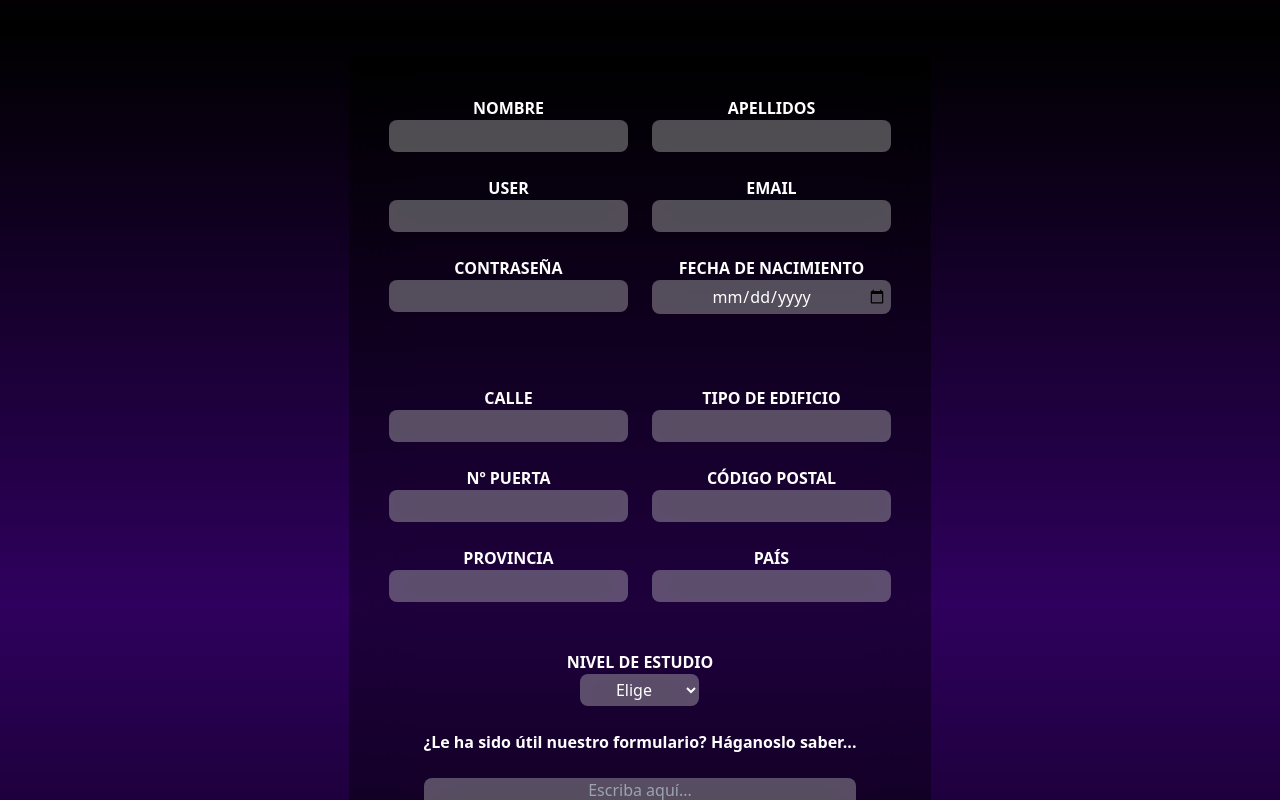
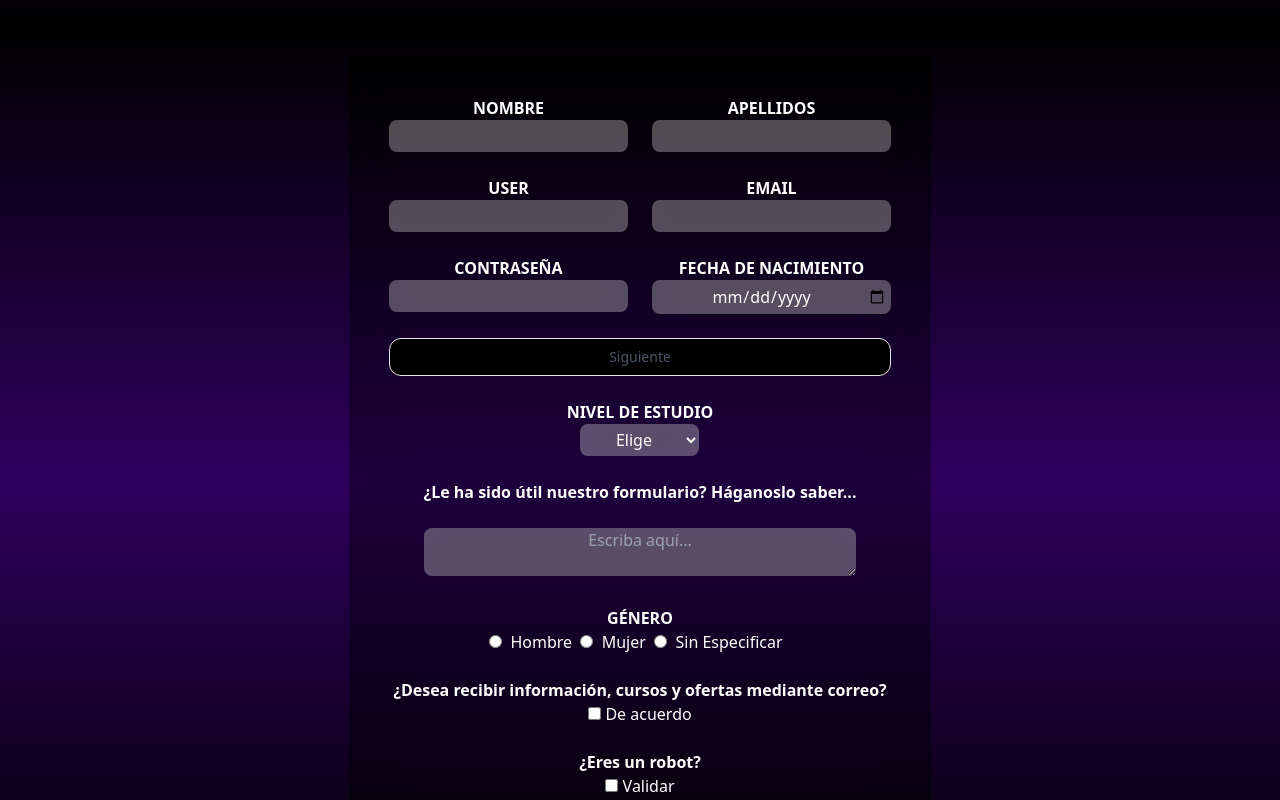
Before and after one commit to MedhoMs/Formulario-Vue, a Vue app: page / in a window 1280 px wide. Shown: the top 800 px of the page. Built offline with nearby package versions, Linux system fonts and the light colour scheme.

Commit message:
Made a button validation for empties labels

```diff
--- a/src/components/ButtonInput.vue
+++ b/src/components/ButtonInput.vue
@@ -3,7 +3,7 @@ const model = defineModel()
 
 </script>
 <template>
-    <button class="px-4 py-2 text-sm font-medium text-white bg-black border">
+    <button class="px-4 py-2 text-sm font-medium text-white bg-black border disabled:text-gray-600">
         <slot></slot>
     </button>
 </template>
--- a/src/components/HelloWorld.vue
+++ b/src/components/HelloWorld.vue
@@ -49,6 +49,13 @@ const resetForm = () => {
     button: ""
   };
 };
+
+const activeCheckbox = ref (false)
+
+const sections = ref({
+  current: "personalInfo"
+})
+
 
 const captchaValidation = () => {
   const captchaNumber1 = ref(5);
@@ -123,7 +130,8 @@ const buildingType = [
 <template>
   <div class="grid place-items-center dark:text-white bg-gradient-to-b from-black via-[#2f005e] to-black my-7">
     <form @submit="submitValidation" autocomplete="off" class="rounded-xl text-center bg-black/35 backdrop-blur-xl p-10 place-items-center">
-      <div class="grid gap-6 mb-6 md:grid-cols-2">
+      <div v-if="sections.current === 'personalInfo'">
+        <div class="grid gap-6 mb-6 md:grid-cols-2">
         <label for="name">
           <div class="font-bold">NOMBRE</div>
           <FormInput v-model="form.name" type="text" id="name" name="name" required></FormInput>
@@ -141,23 +149,26 @@ const buildingType = [
 
         <label for="mail">
           <div class="font-bold">EMAIL</div>
-          <FormInput v-model="form.email" type="text" id="mail" name="mail" required></FormInput>
+          <FormInput v-model="form.email" type="email" id="mail" name="mail" required></FormInput>
         </label>
 
         <label for="password">
           <div class="font-bold">CONTRASEÑA</div>
-          <FormInput v-model="form.password" type="text" id="password" name="password" required></FormInput>
+          <FormInput v-model="form.password" type="password" id="password" name="password" required></FormInput>
         </label>
 
         <label for="birthday">
           <div class="font-bold">FECHA DE NACIMIENTO</div>
-          <FormInput v-model="form.birthday" type="date" id="birthday" name="birthday" required class="w-full text-center"></FormInput>
+          <FormInput v-model="form.birthday" type="date" id="birthday" name="birthday" class="w-full text-center"></FormInput>
         </label>
+
+
+      </div>
+        <ButtonInput :disabled = "!(form.name && form.surname && form.user && form.email && form.password)" @click="sections.current = 'address'" class="rounded-xl w-full">Siguiente</ButtonInput>
       </div>
 
-      <br><br>
 
-      <div class="grid gap-6 mb-6 md:grid-cols-2">
+      <div class="grid gap-6 mb-6 md:grid-cols-2" v-if="sections.current === 'address'">
         <label for="street">
           <div class="font-bold">CALLE</div>
           <FormInput v-model="form.street" type="text" id="street" name="street" required></FormInput>
```
